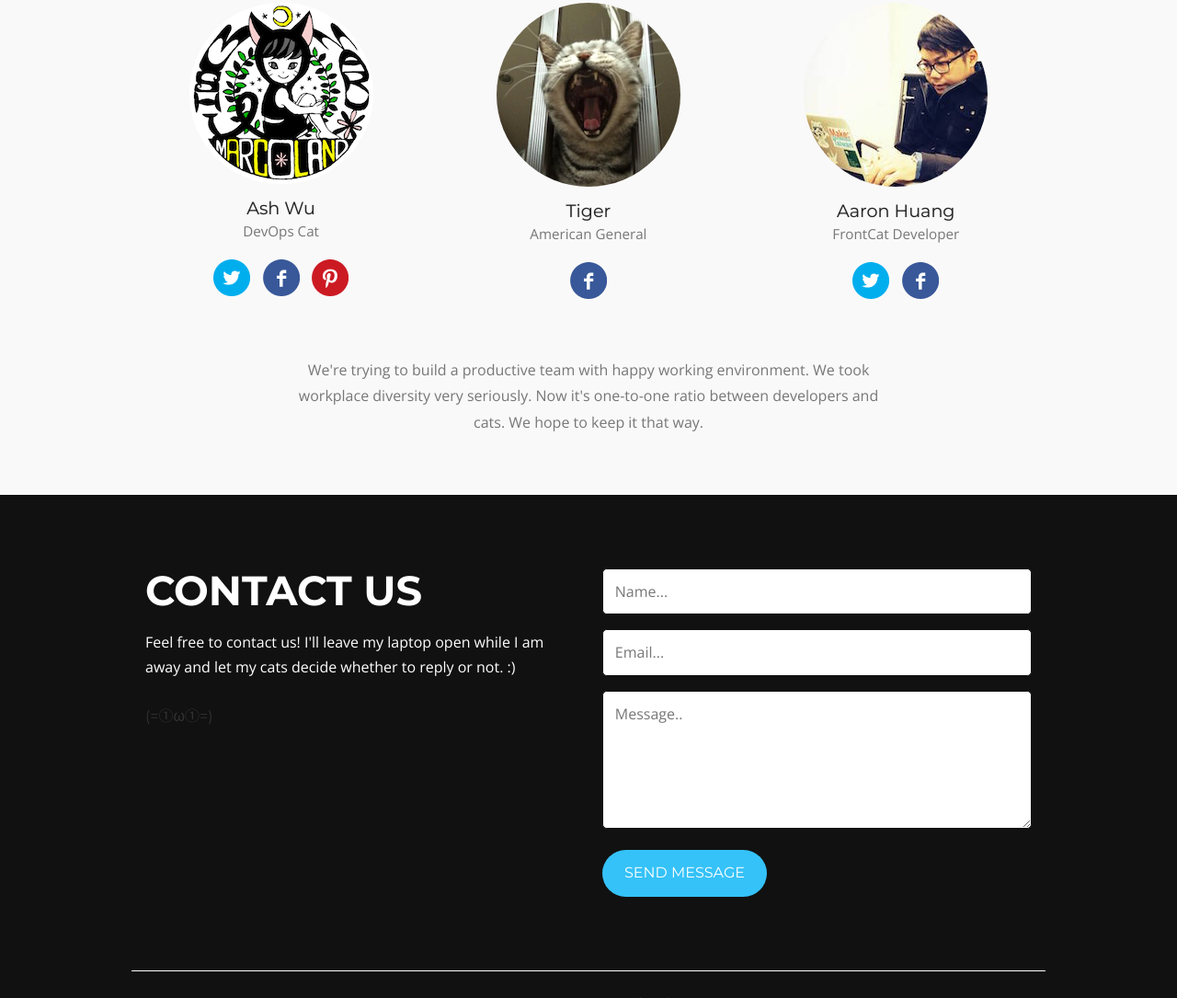
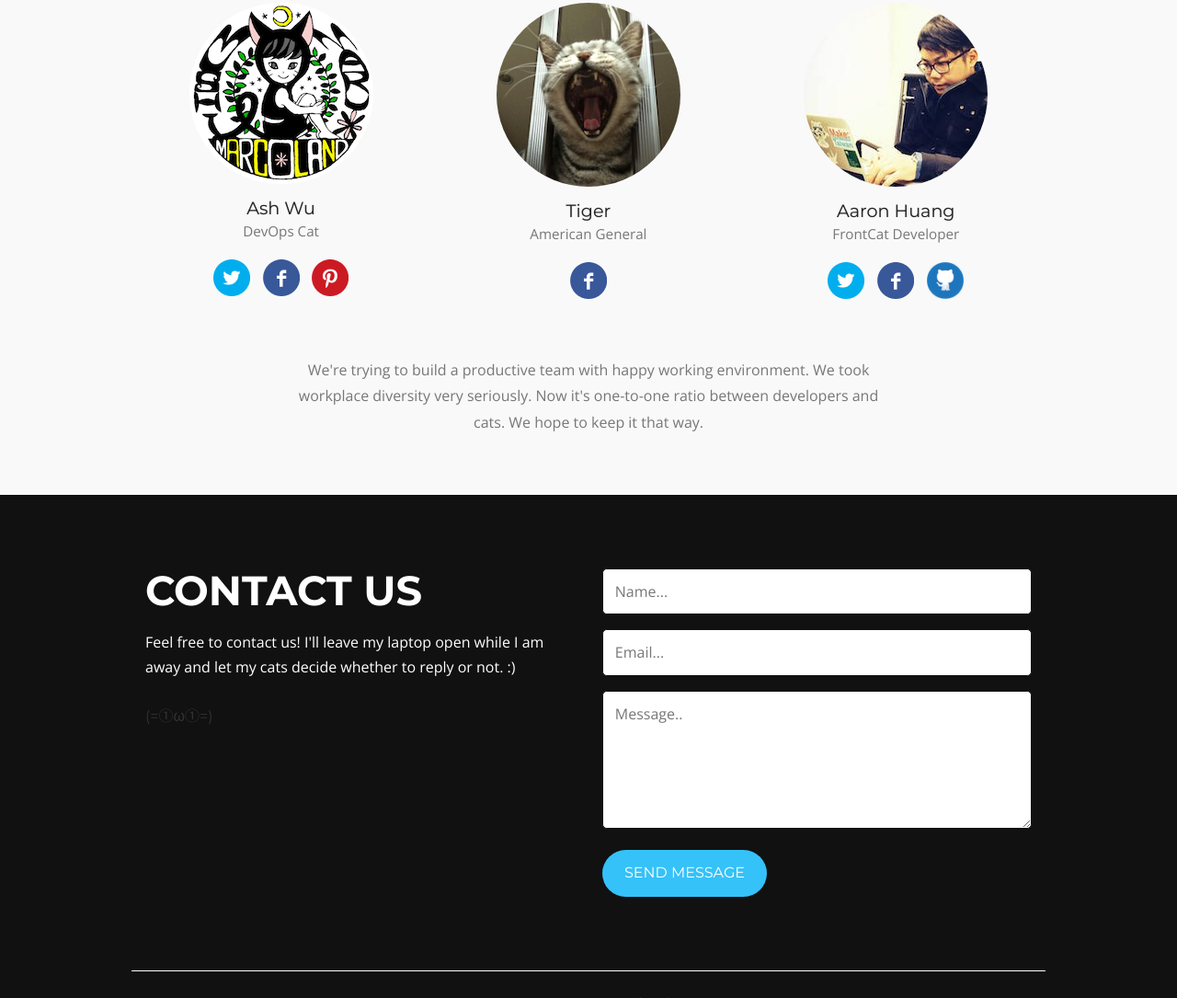
Before and after one commit to Pan-Cat/web, a plain HTML site: page index.html in a window 1280 px wide. Shown: the part 4643-5728 px from the top of the page at 92% size. Drawn offline with nearby package versions, Linux system fonts and the light colour scheme.

Commit message:
Add github

```diff
--- a/css/style.css
+++ b/css/style.css
@@ -707,6 +707,10 @@ a.leran-more:hover{
 .facebook{
 	background: url(../images/top-social-icons.png) no-repeat -50px 0px;
 }
+.github{
+	background: url(../images/github-sociocon.png) no-repeat -2px -2px;
+  background-size: 44px 44px
+}
 .pin{
 	background: url(../images/top-social-icons.png) no-repeat -100px 0px;
 }
--- a/index.html
+++ b/index.html
@@ -351,6 +351,7 @@
 						<ul class="top-social-icons">
 							<li><a class="twitter" href="https://twitter.com/aar0ntw"> </a></li>
 							<li><a class="facebook" href="https://facebook.com/aar0ntw"> </a></li>
+							<li><a class="github" href="https://github.com/aar0ntw"> </a></li>
 							<div class="clear"> </div>
 						</ul>
 					</div>
```
Also changed, not shown: images/github-sociocon.png (added).
